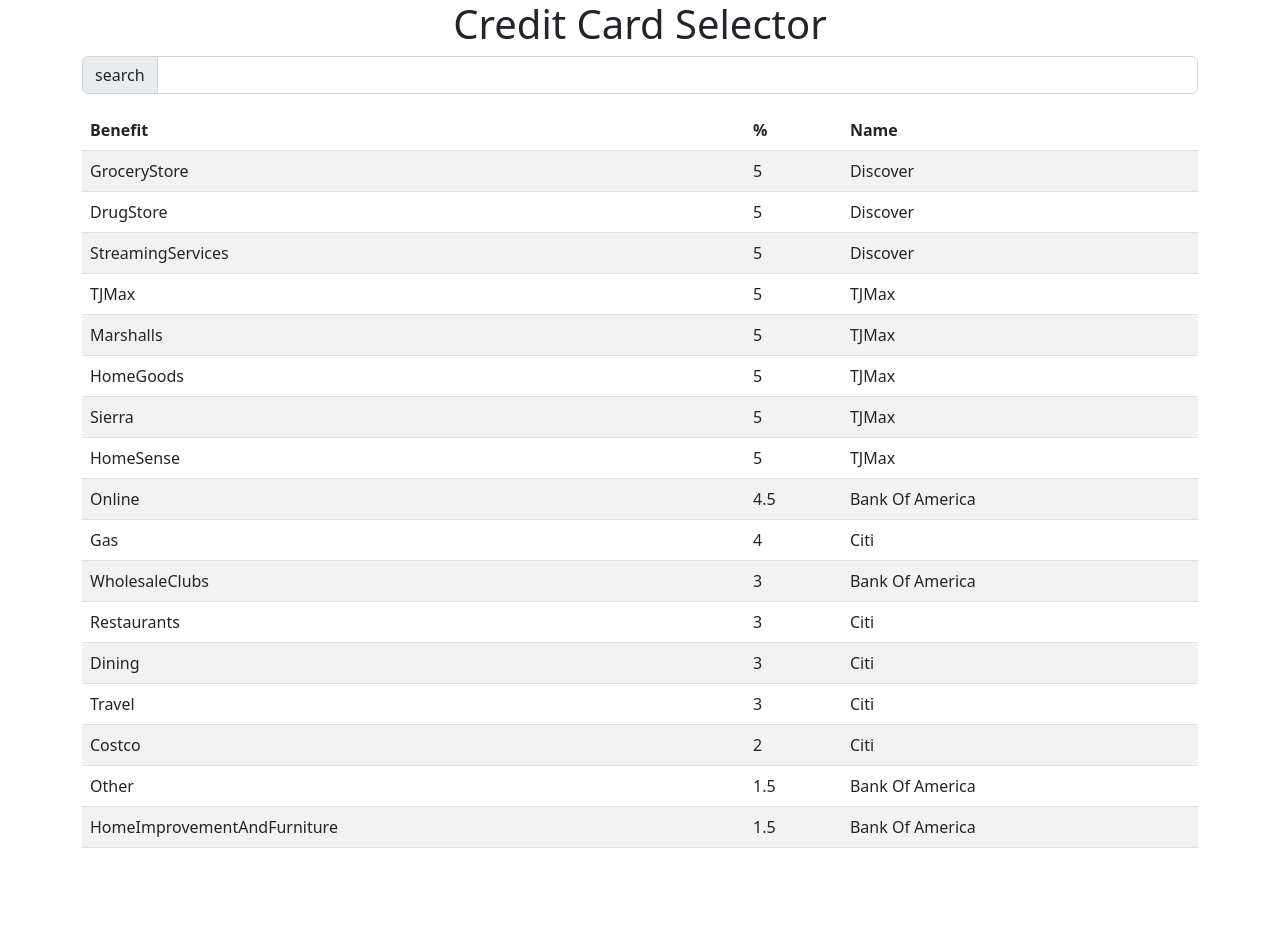
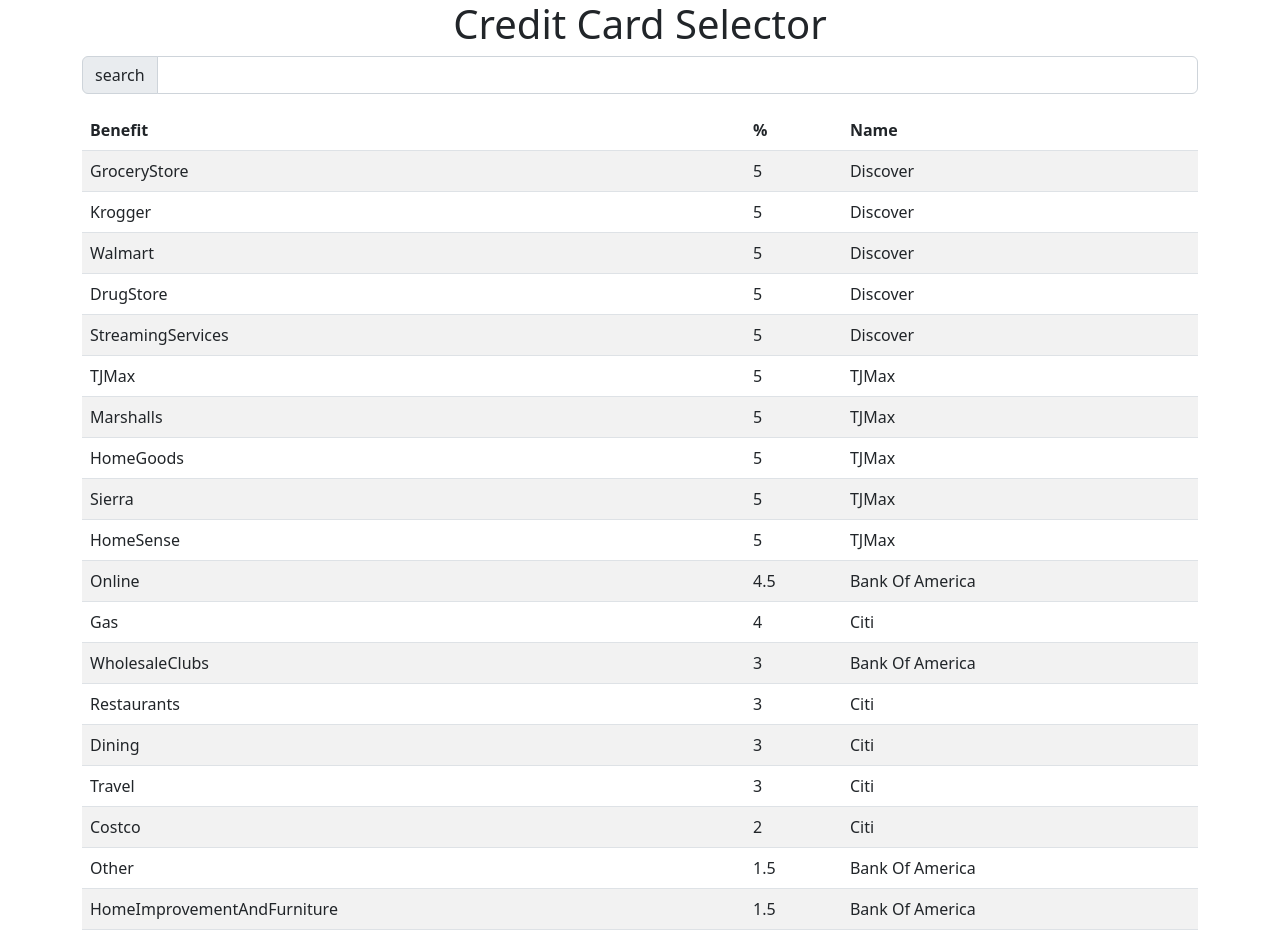
Before and after one commit to smitdesai16/credit-card-selector, a React (Vite) app: page / in a window 1280 px wide. Before the commit the page ends 864 px from the top, so only its background shows below. Built offline with nearby package versions, Linux system fonts and the light colour scheme.

Commit message:
Adding krogger and walmart

```diff
--- a/src/DataLayer/BankOfAmericaCreditCard.ts
+++ b/src/DataLayer/BankOfAmericaCreditCard.ts
@@ -42,6 +42,16 @@
 			{
 				creditCard: creditCard,
 				percentage: this.getPreferredRewardsBenefitPercentage(2),
+				benefit: Benefit.Krogger
+			},
+			{
+				creditCard: creditCard,
+				percentage: this.getPreferredRewardsBenefitPercentage(2),
+				benefit: Benefit.Walmart
+			},
+			{
+				creditCard: creditCard,
+				percentage: this.getPreferredRewardsBenefitPercentage(2),
 				benefit: Benefit.WholesaleClubs
 			},
 			{
--- a/src/DataLayer/Discover.ts
+++ b/src/DataLayer/Discover.ts
@@ -22,6 +22,14 @@
 						creditCard: creditCard,
 						percentage: 5,
 						benefit: Benefit.GroceryStore,
+					},{
+						creditCard: creditCard,
+						percentage: 5,
+						benefit: Benefit.Krogger,
+					},{
+						creditCard: creditCard,
+						percentage: 5,
+						benefit: Benefit.Walmart,
 					},{
 						creditCard: creditCard,
 						percentage: 5,
--- a/src/Model/Benefit.ts
+++ b/src/Model/Benefit.ts
@@ -15,5 +15,7 @@
 	Marshalls,
 	HomeGoods,
 	Sierra,
-	HomeSense
+	HomeSense,
+	Krogger,
+	Walmart
 }
```
